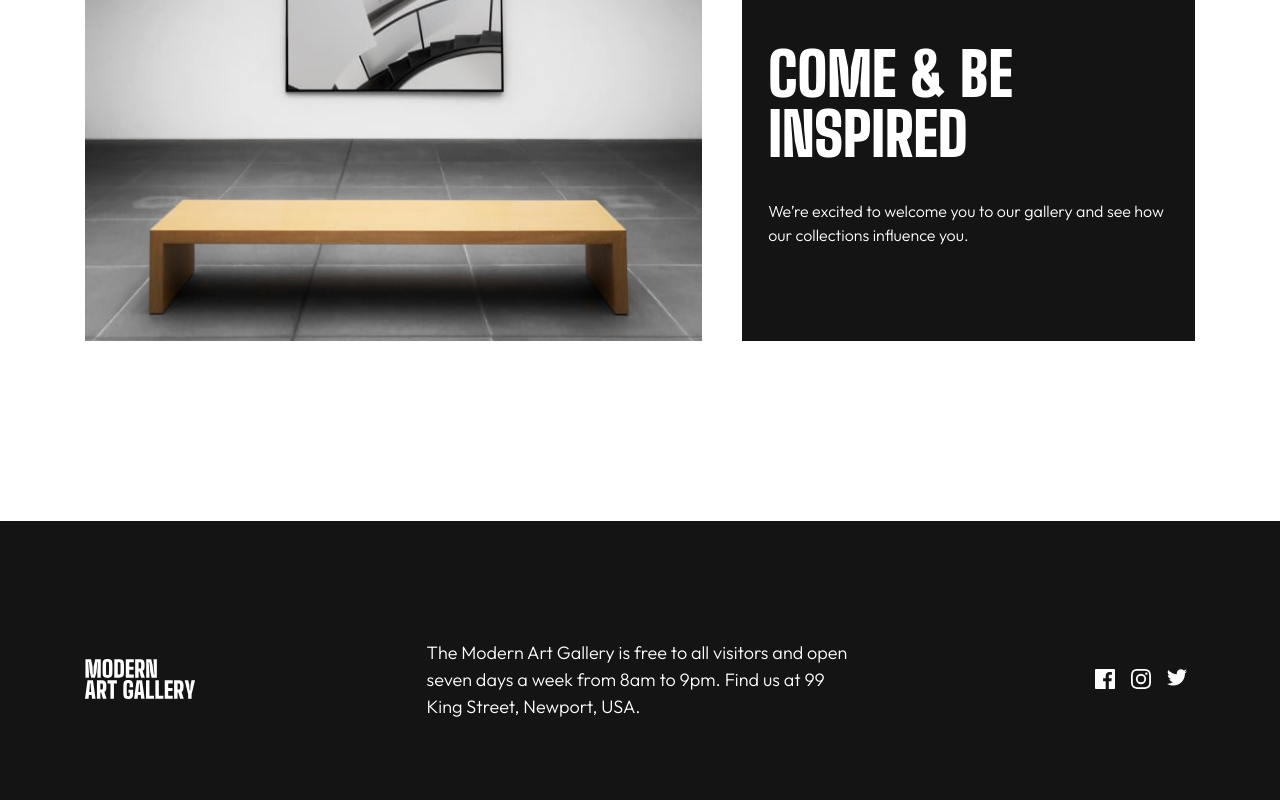
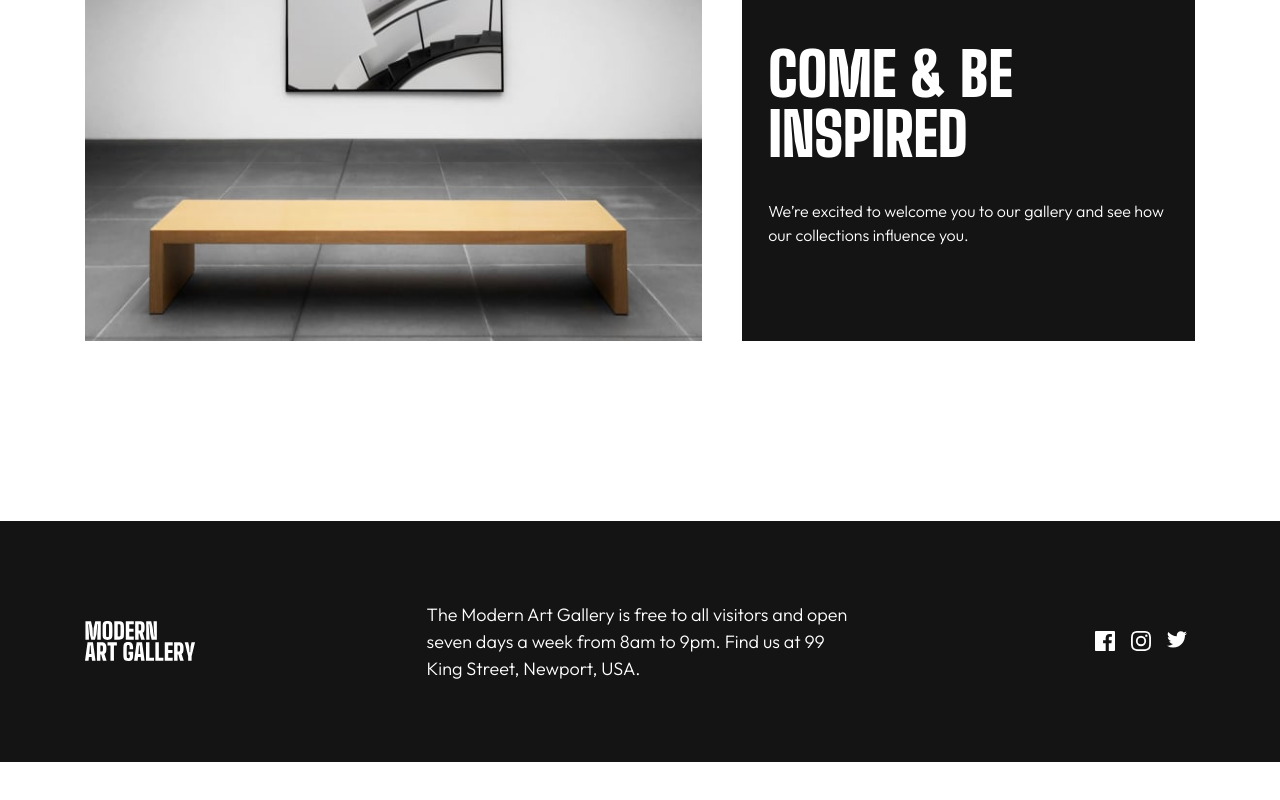
Before and after one commit to Laila-front-dev/frontend-mentor-Art-gallery-website, a React (Vite) app: page / in a window 1280 px wide. Shown: the part 1768-2568 px from the top of the page. After the commit the page ends 2530 px from the top, so only its background shows below. Built offline with nearby package versions, Linux system fonts and the light colour scheme.

Commit message:
update footer

```diff
--- a/src/components/Footer.jsx
+++ b/src/components/Footer.jsx
@@ -15,7 +15,7 @@ function Footer(props) {
           src={`../assets/images/${props.logo}.svg`}
           alt="logo"
         />
-        <p className="text-[1.125rem] md:w-[281px] lg:w-[430px] py-[2.375rem]">
+        <p className="text-[1.125rem] md:w-[281px] lg:w-[430px] py-[2.375rem] md:py-0">
           The Modern Art Gallery is free to all visitors and open seven days a
           week from 8am to 9pm. Find us at 99 King Street, Newport, USA.
         </p>
```
